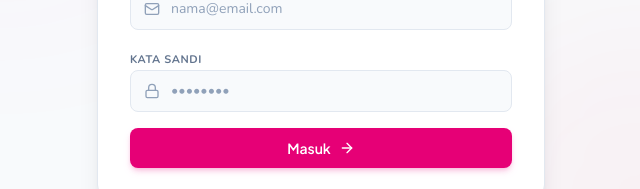
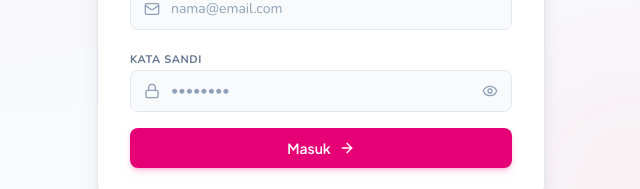
Before and after one commit to rivanalamsyah/translator-monitoring-system, a React (Vite) app: page / in a window 1280 px wide. Shown: the part 408-597 px from the top of the page, without its empty margins (319-959 px from the left). Built offline with nearby package versions, Linux system fonts and the light colour scheme; no server answers.

Commit message:
Add password visibility toggle (eye icon) to Login page

```diff
--- a/src/components/common/Login.tsx
+++ b/src/components/common/Login.tsx
@@ -1,7 +1,7 @@
 // @ts-ignore: React types are not installed in this environment
 import { useState, useCallback } from 'react';
 import { useApp } from '../../context/AppContext';
-import { Lock, Mail, ArrowRight, AlertCircle } from 'lucide-react';
+import { Lock, Mail, ArrowRight, AlertCircle, Eye, EyeOff } from 'lucide-react';
 import logoImg from '../../assets/logo.png';
 
 export function Login() {
@@ -9,6 +9,7 @@ export function Login() {
 
   const [email, setEmail] = useState('');
   const [password, setPassword] = useState('');
+  const [showPassword, setShowPassword] = useState(false);
 
   const [loading, setLoading] = useState(false);
   const [error, setError] = useState<string | null>(null);
@@ -134,15 +135,28 @@ export function Login() {
 
               <input
                 id="password"
-                type="password"
+                type={showPassword ? 'text' : 'password'}
                 autoComplete="current-password"
                 maxLength={128}
                 disabled={loading}
                 value={password}
                 onChange={(e: any) => setPassword(e.target.value)}
                 placeholder="••••••••"
-                className="w-full rounded-lg border border-slate-200 bg-slate-50 py-2.5 pl-10 pr-4 text-sm text-slate-800 placeholder-slate-400 transition focus:border-pink-500 focus:ring-2 focus:ring-pink-500/20 focus:outline-none disabled:cursor-not-allowed disabled:opacity-70"
+                className="w-full rounded-lg border border-slate-200 bg-slate-50 py-2.5 pl-10 pr-10 text-sm text-slate-800 placeholder-slate-400 transition focus:border-pink-500 focus:ring-2 focus:ring-pink-500/20 focus:outline-none disabled:cursor-not-allowed disabled:opacity-70"
               />
+
+              <button
+                type="button"
+                onClick={() => setShowPassword(!showPassword)}
+                className="absolute right-3.5 top-1/2 -translate-y-1/2 text-slate-400 hover:text-slate-600 focus:outline-none transition-colors cursor-pointer"
+                title={showPassword ? 'Sembunyikan kata sandi' : 'Tampilkan kata sandi'}
+              >
+                {showPassword ? (
+                  <EyeOff className="h-4 w-4" />
+                ) : (
+                  <Eye className="h-4 w-4" />
+                )}
+              </button>
             </div>
           </div>
 
```
